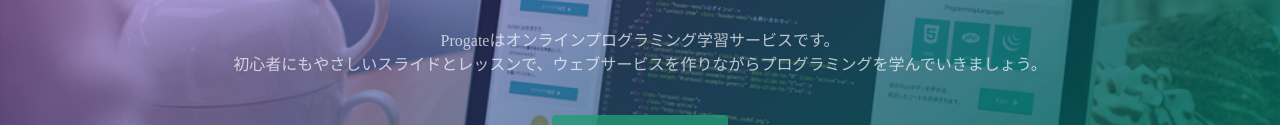
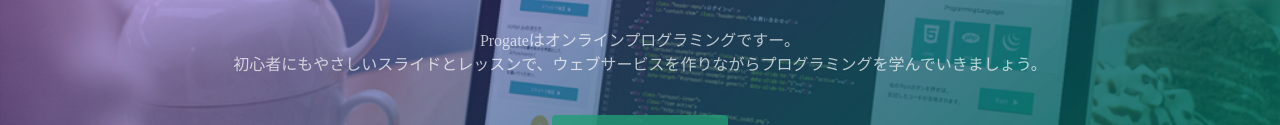
Before and after one commit to n-18n/n-18n.github.io, a plain HTML site: page index.html in a window 1280 px wide. Shown: the part 317-442 px from the top of the page. Drawn offline with Linux system fonts and the light colour scheme.

Commit message:
Update index.html

```diff
--- a/index.html
+++ b/index.html
@@ -24,7 +24,7 @@
   <div class="top-wrapper">
     <div class="container">
       <h1>LEARN TO CODE.<br>LEARN TO BE CREATIVE.</h1>
-      <p>Progateはオンラインプログラミング学習サービスです。<br>初心者にもやさしいスライドとレッスンで、ウェブサービスを作りながらプログラミングを学んでいきましょう。</p>
+      <p>Progateはオンラインプログラミングですー。<br>初心者にもやさしいスライドとレッスンで、ウェブサービスを作りながらプログラミングを学んでいきましょう。</p>
       <div class="btn-wrapper">
         <a href="#" class="btn signup">新規登録はこちら</a>
         <p>or</p>
```
